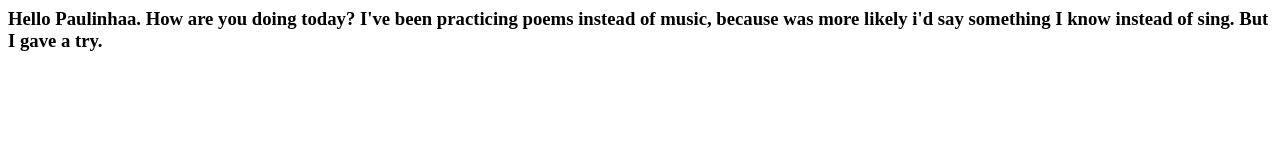
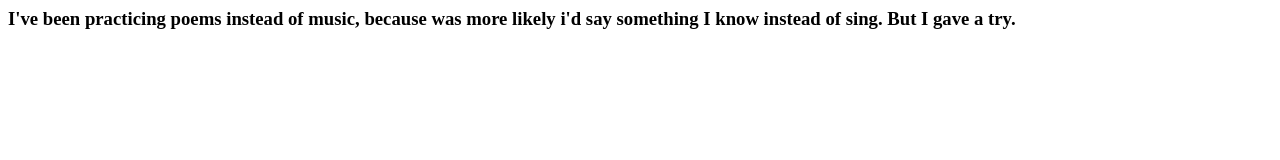
Before and after one commit to Lukasx76/temp, a plain HTML site: page index.html in a window 1280 px wide. Drawn offline with Linux system fonts and the light colour scheme.

Commit message:
No one knows it

```diff
--- a/index.html
+++ b/index.html
@@ -1,5 +1,4 @@
 <h3>
-    Hello Paulinhaa. How are you doing today?
     I've been practicing poems instead of music, because was more likely i'd say
     something I know instead of sing. But I gave a try.
 </h3>
```
